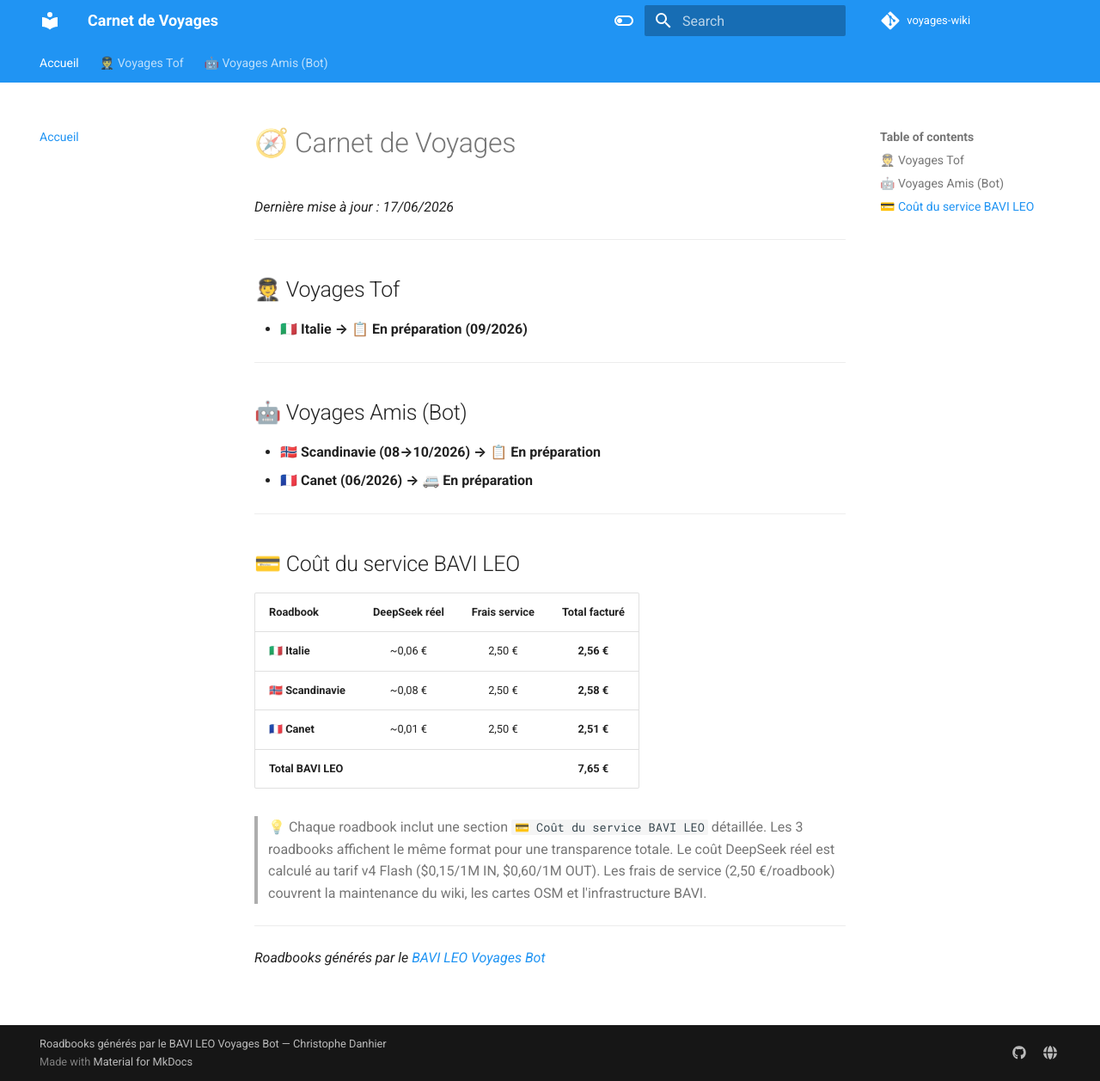
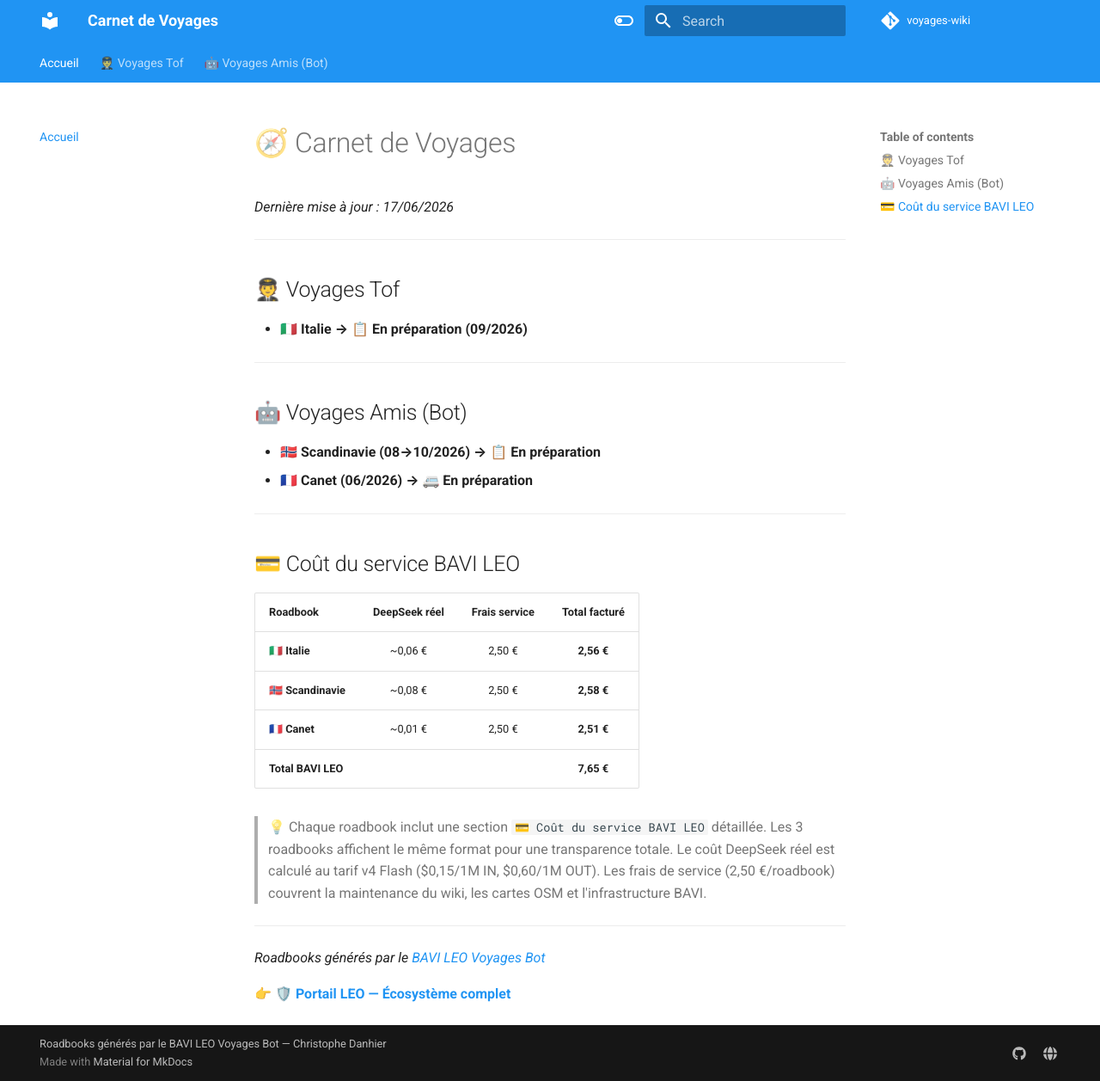
Before and after one commit to christophedanhier-hash/voyages-wiki, an MkDocs documentation site: the page built from docs/index.md, in a window 1280 px wide and 1257 px high. Shown: the whole window at 86% size. Built offline with MkDocs 1.6.1 and Material for MkDocs 9.7.7, drawn with Linux system fonts in a browser that asks for light colours; comment, search, counter and statistics services are not loaded.

Commit message:
Cross-link vers portail LEO

```diff
--- a/docs/index.md
+++ b/docs/index.md
@@ -31,3 +31,5 @@
 ---
 
 *Roadbooks générés par le [BAVI LEO Voyages Bot](https://github.com/christophedanhier-hash/BAVI_LEO)*
+
+👉 **[🛡️ Portail LEO — Écosystème complet](https://christophedanhier-hash.github.io/hermes-wiki/)**
```
